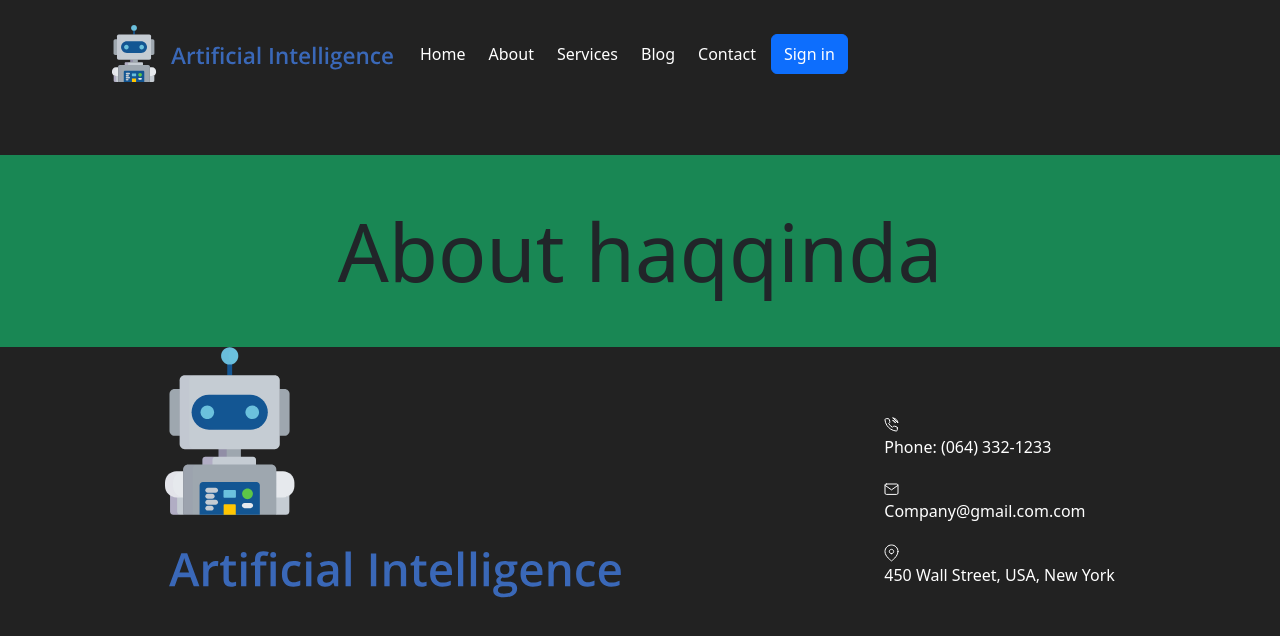
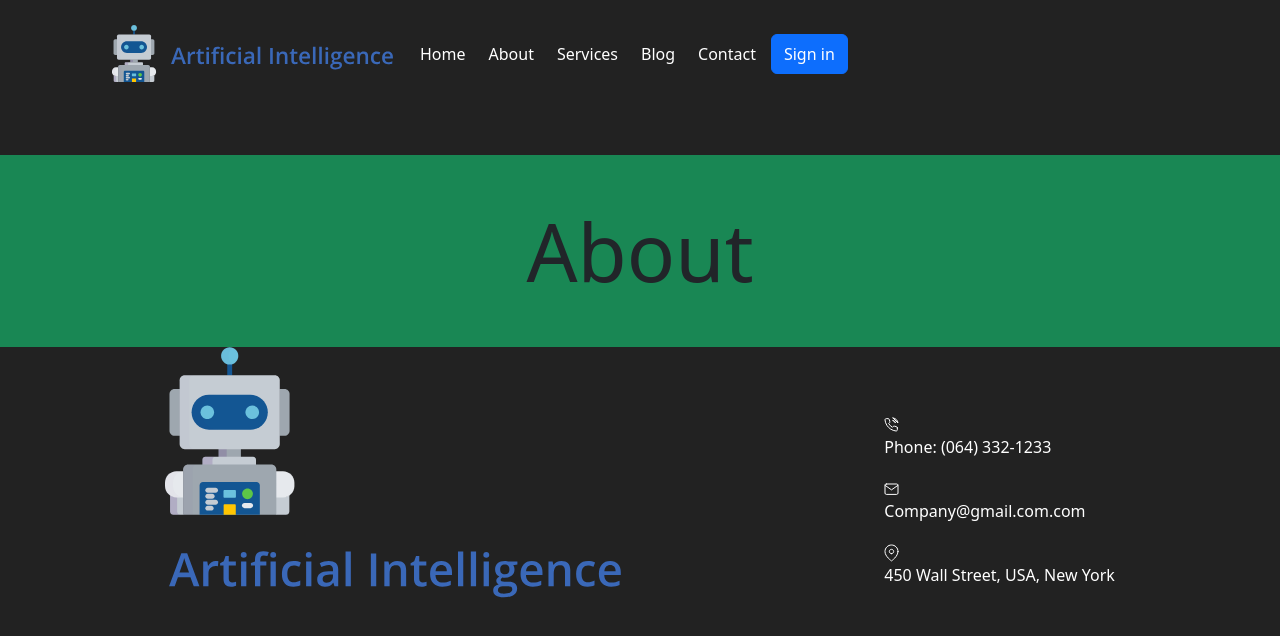
Before and after one commit to AytanBayramova/Artificial-Intelligence, a React (Create React App) app: page /about in a window 1280 px wide. Shown: the top 636 px of the page. Built offline with nearby package versions, Linux system fonts and the light colour scheme.

Commit message:
Update About.jsx

```diff
--- a/src/pages/About.jsx
+++ b/src/pages/About.jsx
@@ -2,7 +2,7 @@ import React from 'react'
 
 const About = () => {
   return (
-    <div className='p-5 mt-5 text-center bg-success display-1'>About haqqinda</div>
+    <div className='p-5 mt-5 text-center bg-success display-1'>About</div>
   )
 }
 
```
